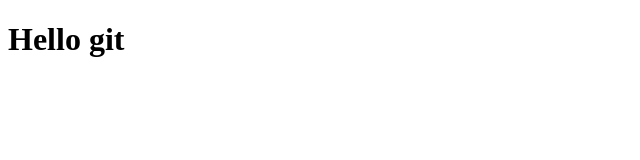
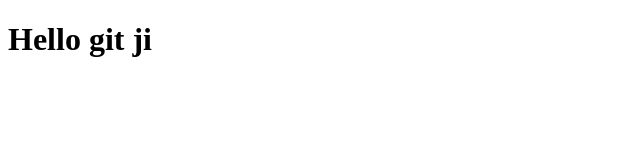
Before and after one commit to ricksharma007/mern_stack, a plain HTML site: page index.html in a window 1280 px wide. Shown: the full height of the page, 0-640 px from the left. Drawn offline with Linux system fonts and the light colour scheme.

Commit message:
first change

```diff
--- a/index.html
+++ b/index.html
@@ -6,6 +6,6 @@
     <title>Document</title>
 </head>
 <body>
-    <h1>Hello git</h1>
+    <h1>Hello git ji</h1>
 </body>
 </html>
```
